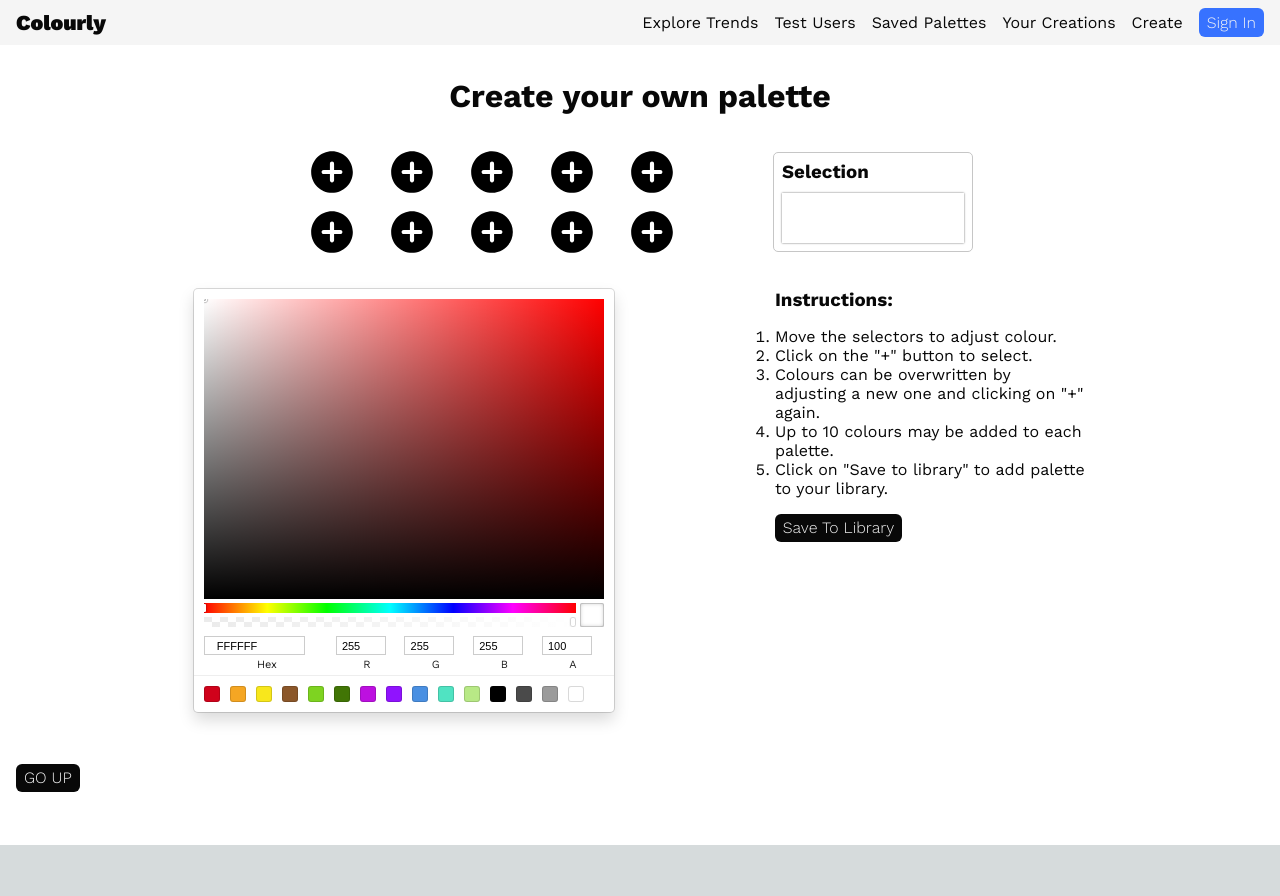
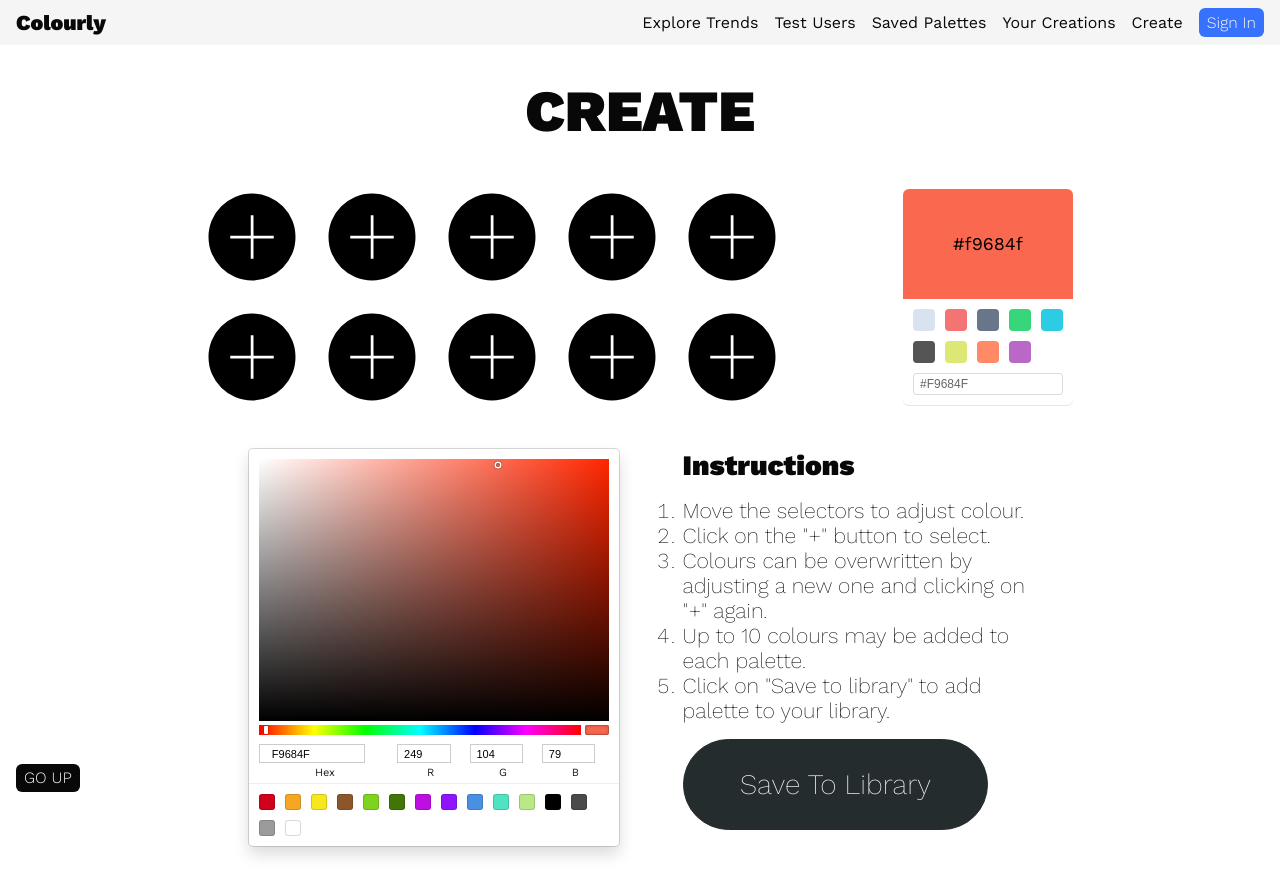
Before and after one commit to sneham-boop/colourly, a Next.js app: page /create in a window 1280 px wide. Shown: the top 896 px of the page. Before the commit the page ends 845 px from the top, so only its background shows below. Built offline with nearby package versions, Linux system fonts and the light colour scheme.

Commit message:
Add styles for create palette page.

```diff
--- /dev/null
+++ b/src/components/SelectedColor/SelectedColor.module.scss
@@ -0,0 +1,11 @@
+@import "../../sass/global";
+
+.add {
+  -webkit-mask: url(/add_circle_FILL1_wght100_GRAD-25_opsz48.svg) no-repeat
+    center;
+  mask: url(/add_circle_FILL1_wght100_GRAD-25_opsz48.svg) no-repeat center;
+  mask-size: contain;
+  &:hover {
+    cursor: pointer;
+  }
+}
--- a/src/components/SelectedColor/index.js
+++ b/src/components/SelectedColor/index.js
@@ -1,8 +1,7 @@
-import { useState } from "react";
-import Add from "@mui/icons-material/AddCircleRounded";
+import styles from "./SelectedColor.module.scss";
 
 export default function SelectedColor({ newColor, color, updatePalette, id }) {
-  const handleClick = (e) => {
+  const handleClick = () => {
     updatePalette((prev) => {
       let oldColors = [...prev];
       oldColors[id] = newColor;
@@ -10,5 +9,13 @@ export default function SelectedColor({ newColor, color, updatePalette, id }) {
     });
   };
 
-  return <Add onClick={handleClick} sx={{ color: `#${color}`, fontSize: 50 }} />;
+  return (
+    <>
+      <div
+        className={styles.add}
+        onClick={handleClick}
+        style={{ backgroundColor: `#${color}` }}
+      ></div>
+    </>
+  );
 }
--- a/src/pages/create/Create.module.scss
+++ b/src/pages/create/Create.module.scss
@@ -1,7 +1,9 @@
+@import "../../sass/global";
+
 .newPaletteContainer {
   padding-top: 2em;
   width: 100%;
-  height: 100vh;
+  height: 120vh;
   display: flex;
   flex-direction: column;
   justify-content: flex-start;
@@ -16,23 +18,17 @@
   align-items: center;
   gap: 2em;
   h4 {
-    font-size: 2em;
+    font-size: $font-size-h2;
+    font-weight: $extra-bold;
+  }
+  p {
+    font-size: $font-size-p-m;
+    font-weight: $extra-thin;
   }
   .selected-colors {
     display: grid;
-    grid-template-columns: 50px 50px 50px 50px 50px;
-    grid-template-rows: 50px 50px;
-    gap: 10px 30px;
-    // div {
-    //   border-radius: 50%;
-    //   box-shadow: 0 0 2px rgb(110, 110, 110);
-    //   text-align: center;
-    //   padding: 10px;
-    //   font-size: 20px;
-    // }
-    svg:hover {
-      cursor: pointer;
-    }
+    grid-template-columns: 120px 120px 120px 120px 120px;
+    grid-template-rows: 120px 120px;
   }
 }
 
@@ -47,32 +43,26 @@
 
 .current-color {
   border-radius: 5px;
-  border: 1px solid rgb(198, 198, 198);
+  // border: 1px solid rgb(198, 198, 198);
   padding: 0.5em;
-  height: 100px;
+  // height: 120px;
   width: 200px;
   display: flex;
   flex-direction: column;
+  align-items: center;
   justify-content: space-between;
-  .colour-value {
-    height: 60%;
-    width: 100%;
-    /* border-radius: 5px; */
-    box-shadow: 0 0 2px rgb(110, 110, 110);
-    background-color: white;
-  }
 }
 
-.current-color h6 {
+.current-color h3 {
   text-align: center;
 }
 
 .picker {
   display: flex;
   flex-direction: row;
-  justify-content: space-around;
+  justify-content: center;
   align-items: flex-start;
-  gap: 1em;
+  gap: 4em;
 }
 
 .instructions {
@@ -82,4 +72,12 @@
   align-items: flex-start;
   gap: 1em;
   width: 30%;
+  h3 {
+    font-size: $font-size-p-lg;
+    font-weight: $extra-bold;
+  }
+  li {
+    font-size: $font-size-p-m;
+    font-weight: $extra-thin;
+  }
 }
--- a/src/pages/create/index.js
+++ b/src/pages/create/index.js
@@ -2,13 +2,13 @@
 import { useState, useEffect } from "react";
 import styles from "./Create.module.scss";
 import Button from "@component/components/Button";
-import { SketchPicker } from "react-color";
+import { SketchPicker, BlockPicker, AlphaPicker } from "react-color";
 import SelectedColor from "@component/components/SelectedColor";
 import axios from "axios";
 import { useRouter } from 'next/router'
 
 export default function Create({}) {
-  const [background, setBackground] = useState("#FFF");
+  const [background, setBackground] = useState("#F9684F");
   const [colors, setColors] = useState(new Array(10).fill("000"));
   const router = useRouter()
 
@@ -33,6 +33,7 @@ export default function Create({}) {
 
   const savePalette = async () => {
     const nonBlackColors = colors.filter((el) => el !== "000");
+    console.log(nonBlackColors);
     try {
       const { data, status } = await axios({
         method: "post",
@@ -49,7 +50,6 @@ export default function Create({}) {
       // if (status !== 200 || !userArray || error) return false;
 
       // Success
-
       router.push("/explore");
     } catch (error) {
       console.log(error);
@@ -60,17 +60,14 @@ export default function Create({}) {
     <>
       <div className={styles.newPaletteContainer}>
         <div className={styles.selections}>
-          <h4>Create your own palette</h4>
+          <h4>CREATE</h4>
           <div className={styles["color-selections-container"]}>
             <section className={styles["selected-colors"]}>
               {selectColors()}
             </section>
             <section className={styles["current-color"]}>
-              <h3>Selection</h3>
-              <div
-                className={styles["colour-value"]}
-                style={{ backgroundColor: background }}
-              ></div>
+
+               <BlockPicker triangle="hide" color={background} onChangeComplete={handleChangeComplete}/>
             </section>
           </div>
         </div>
@@ -78,11 +75,11 @@ export default function Create({}) {
           <SketchPicker
             color={background}
             onChangeComplete={handleChangeComplete}
-            width={400}
-            disableAlpha={false}
+            width={350}
+            disableAlpha={true}
           />
           <div className={styles.instructions}>
-            <h3>Instructions:</h3>
+            <h3>Instructions</h3>
             <ol>
               <li>Move the selectors to adjust colour.</li>
               <li>Click on the "+" button to select.</li>
@@ -95,7 +92,7 @@ export default function Create({}) {
                 Click on "Save to library" to add palette to your library.
               </li>
             </ol>
-            <Button btnText="Save To Library" onClick={savePalette} />
+            <Button btnText="Save To Library" onClick={savePalette} custom="save-to-lib"/>
           </div>
         </div>
       </div>
--- a/src/pages/explore/index.js
+++ b/src/pages/explore/index.js
@@ -33,7 +33,6 @@ export async function getServerSideProps() {
     const results = await db
       .collection("palettes")
       .find({})
-      .limit(10)
       .toArray();
     return {
       props: {
--- a/src/styles/globals.css
+++ b/src/styles/globals.css
@@ -102,6 +102,6 @@ a {
 
 @media (prefers-color-scheme: dark) {
   html {
-    color-scheme: dark;
+    color-scheme: light;
   }
 }
```
Also changed, not shown: public/add_circle_FILL1_wght100_GRAD-25_opsz48.svg (added).
